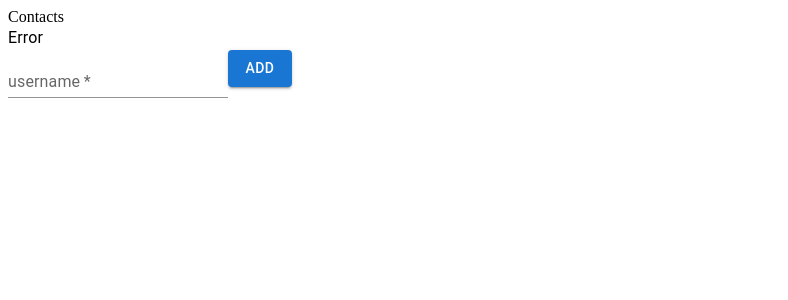
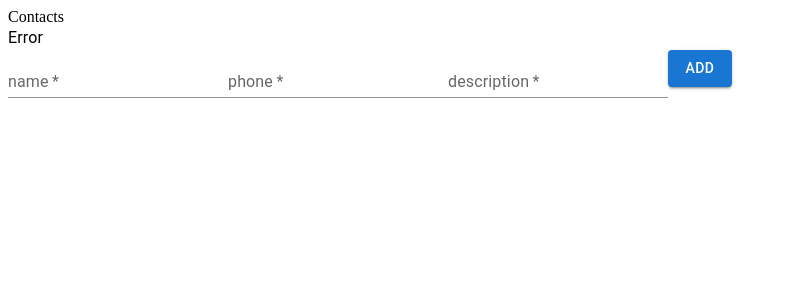
Before and after one commit to madishak/reactForm, a React app: page /contacts in a window 1280 px wide. Shown: the top 300 px of the page, without its empty margins (0-788 px from the left). Built offline with nearby package versions, Linux system fonts and the light colour scheme.

Commit message:
Added Contacts component

```diff
--- a/src/constants.ts
+++ b/src/constants.ts
@@ -1,3 +1,6 @@
 export const LOGIN_FETCH_REQUEST = 'LOGIN_FETCH_REQUEST';
 export const LOGIN_FETCH_SUCCESS = 'LOGIN_FETCH_SUCCESS';
 export const LOGIN_FETCH_FAILURE = 'LOGIN_FETCH_FAILURE';
+
+export const CONTACT_ADD = 'CONTACT_ADD';
+export const CONTACT_REMOVE = 'CONTACT_REMOVE';
--- /dev/null
+++ b/src/containers/Contacts/ContactsView.tsx
@@ -0,0 +1,43 @@
+import React, { useState } from "react";
+import { connect, useDispatch } from "react-redux";
+import { Button, Typography } from "@mui/material";
+import { CONTACT_REMOVE } from "../../constants";
+
+
+const mapStateToProps = (state) => ({
+  contacts: state.contacts,
+});
+
+const ContactsView = (props) => {
+  const { contacts } = props;
+  const dispatch = useDispatch();
+  console.log("Con", contacts);
+  contacts.map((el) => console.log(el.id, el.name));
+
+  const handleRemove = (contactId: String) => () => {
+      console.log(contactId)
+      dispatch({ type: CONTACT_REMOVE, contactId })
+
+  }
+
+  const handleEdit= () => {
+
+}
+
+  return (
+    <div>
+      {!contacts.lengh
+        ? contacts.map(({ id, name, phone, description }) => (
+            <div key={Number(id)}>
+              {name}, {phone}, {description}
+
+              <Button onClick={handleRemove(id)} type="button" variant="contained">Delete</Button>
+              <Button type="button" variant="contained">Edit</Button>
+            </div>
+          ))
+        : null}
+    </div>
+  );
+};
+
+export default connect(mapStateToProps)(ContactsView);
--- a/src/containers/Contacts/index.tsx
+++ b/src/containers/Contacts/index.tsx
@@ -1,35 +1,80 @@
-import React from "react";
+import React, { useState } from "react";
+import { useDispatch } from "react-redux";
 import { TextField, Button, Typography } from "@mui/material";
+import { uniqueId } from 'lodash';
+import { CONTACT_ADD } from "../../constants";
+import ContactsView from "../Contacts/ContactsView";
+
+type ContactFormInputs = {
+  id: string,
+  name?: string,
+  phone?: string,
+  description?: string,
+}
+
+const count = 4;
+
+const defaultInputs: ContactFormInputs = {
+  id: uniqueId(1),
+  name: '',
+  phone: '',
+  description: '',
+}
 
 const Contacts = () => {
+  const [contactInputs, setContactInputs] = useState(defaultInputs);
+  const dispatch = useDispatch();
 
 
-    const handleChange = () => {
-
+    const handleChange = <P extends keyof ContactFormInputs>(key: P, value: ContactFormInputs[P]) => {
+      setContactInputs(values => ({ ...values, [key]: value }))
     }
 
 
-    const handleAdd = () => {
+    const handleAdd = (evt: React.FormEvent<HTMLFormElement>) => {
+      evt.preventDefault();
+      console.log(contactInputs)
+      dispatch({ type: CONTACT_ADD, contactInputs })
 
     }
 
   return (
     <div>
       Contacts
-      <form>
+      <form onSubmit={handleAdd}>
         <Typography>Error</Typography>
         <TextField
-
-          label="username"
+          onChange={(evt) => handleChange('name', evt.currentTarget.value)}
+          label="name"
           variant="standard"
           required={true}
-          name="username"
-
+          name="name"
+          value={contactInputs?.name || ''}
+        />
+         <TextField
+          onChange={(evt) => handleChange('phone', evt.currentTarget.value)}
+          label="phone"
+          type="phone"
+          variant="standard"
+          required={true}
+          name="phone"
+          value={contactInputs?.phone || ''}
+        />
+         <TextField
+          onChange={(evt) => handleChange('description', evt.currentTarget.value)}
+          label="description"
+          type="text"
+          variant="standard"
+          required={true}
+          name="description"
+          value={contactInputs?.description || ''}
         />
         <Button type="submit" variant="contained">
           ADD
         </Button>
       </form>
+
+      <ContactsView/>
     </div>
   );
 };
--- /dev/null
+++ b/src/containers/Contacts/reducer.ts
@@ -0,0 +1,44 @@
+import { CONTACT_ADD, CONTACT_REMOVE } from "../../constants";
+
+const testContacts = {
+    '1': {
+        'id': 1,
+        'name': 'Obi-Wan',
+        'phone': '895623',
+        'description': 'friend',
+    },
+    '2': {
+      'id': 2,
+        'name': 'Leya',
+        'phone': '895652623',
+        'description': 'collegue',
+    },
+    '3': {
+      'id': 3,
+        'name': 'Bern',
+        'phone': '895652623',
+        'description': 'friend',
+    }
+}
+
+let count = 4;
+
+const contacts = (state = [], action) => {
+    switch (action.type) {
+      case CONTACT_ADD: {
+        const { contactInputs } = action;
+        const { [1]: value1, [2]: value2, [3]: value3 } = testContacts
+        const res = [ ...state, value1, value2, value3, { ...contactInputs }]
+        console.log(res);
+        return res;
+      }
+      case CONTACT_REMOVE: {
+        const { contactId } = action;
+        return state.filter(({ id }) => id !== contactId);
+      }
+      default:
+        return state;
+    }
+  };
+
+  export default contacts;
--- /dev/null
+++ b/src/containers/ContactsView/index.tsx
@@ -0,0 +1,40 @@
+import React, { useState } from "react";
+import { connect } from "react-redux";
+import { Button, Typography } from "@mui/material";
+
+
+const mapStateToProps = (state) => ({
+  contacts: state.contacts,
+});
+
+const ContactsView = (props) => {
+  const { contacts } = props;
+  console.log("Con", contacts);
+  contacts.map((el) => console.log(el.id, el.name));
+
+  const handleRemove = (id: String) => () => {
+      console.log(id)
+
+  }
+
+  const handleEdit= () => {
+
+}
+
+  return (
+    <div>
+      {!contacts.lengh
+        ? contacts.map(({ id, name, phone, description }) => (
+            <div key={Number(id)}>
+              {name}, {phone}, {description}
+
+              <Button onClick={handleRemove(id)} type="button" variant="contained">Delete</Button>
+              <Button type="button" variant="contained">Edit</Button>
+            </div>
+          ))
+        : null}
+    </div>
+  );
+};
+
+export default connect(mapStateToProps)(ContactsView);
--- a/src/containers/LogIn/index.tsx
+++ b/src/containers/LogIn/index.tsx
@@ -47,7 +47,7 @@ const LogIn = (props) => {
   };
 
   const handleSubmit = (evt: React.FormEvent<HTMLFormElement>) => {
-    // evt.preventDefault();
+    evt.preventDefault();
 
     console.log(inputs);
     dispatch({ type: LOGIN_FETCH_REQUEST, inputs });
--- a/src/rootReducer.ts
+++ b/src/rootReducer.ts
@@ -1,7 +1,9 @@
 import { combineReducers } from "redux";
 import users from "./containers/LogIn/reducer";
+import contacts from "./containers/Contacts/reducer";
 
 
 export default combineReducers({
     users,
+    contacts,
 });
```
Also changed, not shown: src/containers/Contacts/actions.ts (added, +11 -0 lines), src/containers/ContactsView/actions.ts (added), src/containers/ContactsView/reducer.ts (added).
